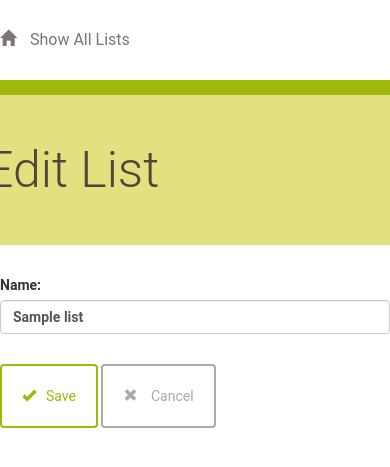
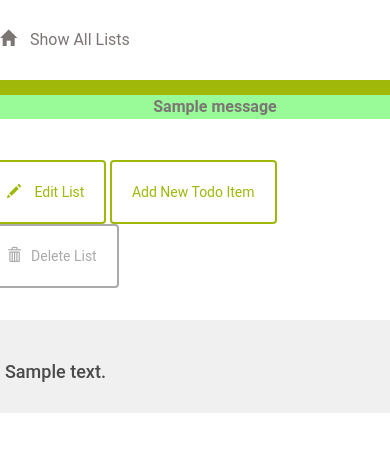
Before and after one commit to 2978695409620/todo-anywhere, a Flask app: page /list/1/ in a window 390 px wide. Shown: the top 467 px of the page. Run offline with Flask 2, Linux system fonts and the light colour scheme; tables that the repository leaves empty hold one stand-in row (values such as "Sample post"); one stand-in notice (Sample message) is shown; some libraries are stand-ins or nearby versions.

Commit message:
Added templates and routes for create and delete items and list

```diff
--- a/app.py
+++ b/app.py
@@ -47,20 +47,125 @@ def create_list():
 			status = 'Must enter a valid name'
 			return render_template('createList.html', status=status)
 
-@app.route('/list/<int:list_id>/', methods=['GET', 'POST'])
+@app.route('/list/<int:list_id>/', methods=['GET'])
+@app.route('/list/<int:list_id>/item/', methods=['GET'])
+def show_list(list_id):
+	todoList = session.query(TodoList).filter(TodoList.id == list_id).one_or_none()
+	if todoList:
+		todoItems = session.query(TodoItem).filter(TodoItem.list_id == list_id).all()
+		return render_template('showList.html', todoList=todoList, todoItems=todoItems)
+	else:
+		flash('No list found')
+		return redirect(url_for('show_all_lists'))
+
+
+@app.route('/list/<int:list_id>/edit/', methods=['GET', 'POST'])
 def edit_list(list_id):
 	todoList = session.query(TodoList).filter_by(id=list_id).one_or_none()
+	if todoList:
+		if request.method == 'GET':
+			return render_template('editList.html', todoList=todoList)
+		else:
+			if request.form['name']:
+				todoList.name = request.form['name']
+				session.commit()
+				flash('List Edited Successfully')
+				return redirect(url_for('show_all_lists'))
+	else:
+		flash('No list found')
+		return redirect(url_for('show_all_lists'))
+
+@app.route('/list/<int:list_id>/delete/', methods=['GET', 'POST'])
+def delete_list(list_id):
+	todoList = session.query(TodoList).filter_by(id=list_id).one_or_none()
+	if todoList:
+		if request.method == 'GET':
+			return render_template('deleteList.html', todoList=todoList)
+		else:
+			todoItems = session.query(TodoItem).filter(TodoItem.list_id == list_id).all()
+			for item in todoItems:
+				session.delete(item)
+			session.commit()
+			session.delete(todoList)
+			session.commit()
+			flash('List Deleted Successfully')
+			return redirect(url_for('show_all_lists'))
+	else:
+		flash('No list found')
+		return redirect(url_for('show_all_lists'))
+
+@app.route('/list/<int:list_id>/item/<int:item_id>/', methods=['GET'])
+def show_item(list_id, item_id):
+	todoList = session.query(TodoList).filter(TodoList.id == list_id).one_or_none()
+	if not todoList:
+		flash('No list found')
+		return redirect(url_for('show_all_lists'))
+
+	todoItem = session.query(TodoItem).filter(TodoItem.list_id == list_id, TodoItem.id == item_id).one_or_none()
+	if not todoItem:
+		flash('No item found')
+		return redirect(url_for('show_list', list_id=list_id))
+
+	todoItems = session.query(TodoItem).filter(TodoItem.list_id == list_id).all()
+	return render_template('showItem.html', todoItem=todoItem)
+
+@app.route('/list/<int:list_id>/create/', methods=['GET', 'POST'])
+def create_item(list_id):
+	todoList = session.query(TodoList).filter(TodoList.id == list_id).one_or_none()
+	if todoList:
+		if request.method == 'GET':
+			return render_template('createItem.html', list_id=todoList.id)
+		else:
+			item = TodoItem(description=request.form['description'], list_id=list_id)
+			session.add(item)
+			session.commit()
+			flash('New item successfully created')
+			return redirect(url_for('show_list', list_id=list_id))
+	else:
+		flash('No list found')
+		return redirect(url_for('show_all_lists'))
+
+@app.route('/list/<int:list_id>/item/<int:item_id>/edit', methods=['GET', 'POST'])
+def edit_item(list_id, item_id):
+	todoList = session.query(TodoList).filter(TodoList.id == list_id).one_or_none()
+	if not todoList:
+		flash('No list found')
+		return redirect(url_for('show_all_lists'))
+
+	todoItem = session.query(TodoItem).filter(TodoItem.list_id == list_id, TodoItem.id == item_id).one_or_none()
+	if not todoItem:
+		flash('No item found')
+		return redirect(url_for('show_list', list_id=list_id))
+
 	if request.method == 'GET':
-		return render_template('editList.html', todoList=todoList)
+		return render_template('editItem.html', todoList=todoList, todoItem=todoItem)
 	else:
-		if request.form['name']:
-			todoList.name = request.form['name']
+		if request.form['description']:
+			todoItem.description = request.form['description']
+			session.commit()
 			flash('List Edited Successfully')
-			return redirect(url_for('show_all_lists'))
+			return redirect(url_for('show_list', list_id=list_id))
 
-@app.route('/list/<int:list_id>/random/', methods=['GET'])
-def random_todo(list_id):
-    return 'Page for a random todo item'
+@app.route('/list/<int:list_id>/item/<int:item_id>/delete/', methods=['GET', 'POST'])
+def delete_item(list_id, item_id):
+	todoList = session.query(TodoList).filter(TodoList.id == list_id).one_or_none()
+	if not todoList:
+		flash('No list found')
+		return redirect(url_for('show_all_lists'))
+
+	todoItem = session.query(TodoItem).filter(TodoItem.list_id == list_id, TodoItem.id == item_id).one_or_none()
+	if not todoItem:
+		flash('No item found')
+		return redirect(url_for('show_list', list_id=list_id))
+
+	if request.method == 'GET':
+		return render_template('deleteItem.html', todoList=todoList, todoItem=todoItem)
+	else:
+		session.delete(todoItem)
+		session.commit()
+		flash('List Deleted Successfully')
+		return redirect(url_for('show_list', list_id=list_id))
+
 
 # --------------------------------- API Routes for todo lists ----------------------------------
 
--- /dev/null
+++ b/templates/showList.html
@@ -0,0 +1,62 @@
+{% extends "main.html" %}
+{% block content %}
+{% include "header.html" %}
+	<div class="row divider green">
+		<div class="col-md-12">
+		</div>
+	</div>
+
+	<div class='flash'>
+		{% with messages = get_flashed_messages() %}
+			{% if messages %}
+				<ul>
+					{% for message in messages %}
+						<li> <strong> {{ message }} </strong> </li>
+					{% endfor %}
+				</ul>
+			{% endif %}
+		{% endwith %}
+	</div>
+
+	<div class="row padding-top padding-bottom">
+		<div class="col-md-1">
+		</div>
+		<div class="col-md-11 padding-none">
+			<a href="{{url_for('edit_list', list_id = todoList.id )}}">
+				<button class="btn btn-default" id="new-list-item">
+					<span class="glyphicon glyphicon-pencil" aria-hidden="true"></span>
+					Edit List
+				</button>
+			</a>
+			<a href="{{url_for('create_item', list_id = todoList.id )}}">
+				<button class="btn btn-default" id="new-list-item">
+					Add New Todo Item
+				</button>
+			</a>
+			<a href="{{url_for('delete_list', list_id = todoList.id )}}">
+				<button class="btn btn-default delete" id="delete-list">
+					<span class="glyphicon glyphicon-trash" aria-hidden="true"></span>Delete List
+				</button>
+			</a>
+		</div>
+		<div class="col-md-7"></div>
+	</div>
+
+	{% if todoItems !=[] %}
+		<div>
+			{% for item in todoItems %}
+			<a href="{{url_for('show_item', list_id = item.list_id, item_id = item.id)}}">
+				<div class="row">
+					<div class="col-md-1">
+					</div>
+					<div class="col-md-10 todo-list">
+							<h3>{{item.description}}</h3>
+					</div>
+					<div class="col-md-1">
+					</div>
+				</div>
+			</a>
+			{% endfor %}
+		</div>
+	{% endif %}
+{% endblock %}
--- a/templates/todoLists.html
+++ b/templates/todoLists.html
@@ -46,7 +46,7 @@
 
 	<div>
 		{% for list in lists %}
-		<a href="{{url_for('edit_list', list_id = list.id)}}">
+		<a href="{{url_for('show_list', list_id = list.id)}}">
 			<div class="row">
 				<div class="col-md-1">
 				</div>
```
Also changed, not shown: templates/createItem.html (added, +37 -0 lines), templates/deleteItem.html (added, +16 -0 lines), templates/deleteList.html (added, +16 -0 lines), templates/editItem.html (added, +34 -0 lines), templates/showItem.html (added, +46 -0 lines).
